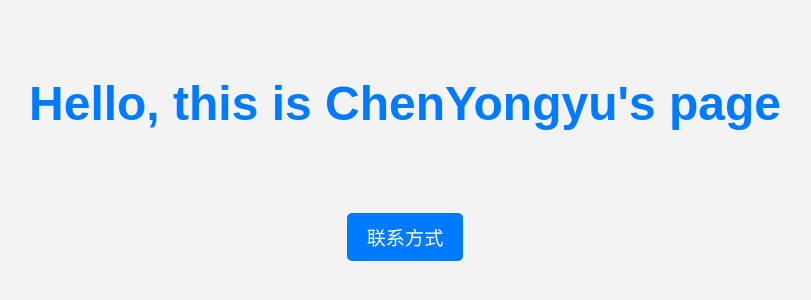
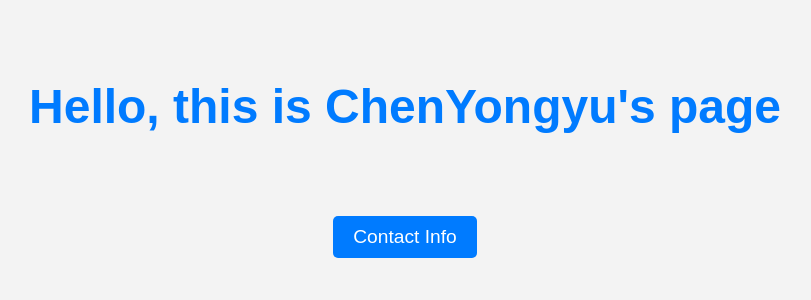
Before and after one commit to chenyy1069/cyysite, a plain HTML site: page index.html in a window 1280 px wide. Shown: the part 248-548 px from the top of the page, without its empty margins (235-1046 px from the left). Drawn offline with Linux system fonts and the light colour scheme.

Commit message:
Update index.html

```diff
--- a/index.html
+++ b/index.html
@@ -39,9 +39,10 @@
 </head>
 <body>
     <h1>Hello, this is ChenYongyu's page</h1>
-    <button class="contact-btn" onclick="showContactInfo()">联系方式</button>
+    <button class="contact-btn" onclick="showContactInfo()">Contact Info</button>
     <div class="contact-info" id="contact-info">
         <p>Email: 1@chenyy.cc</p>
+        <p>Telegram: @Chen_yy0609</p>
     </div>
 
     <script>
```
